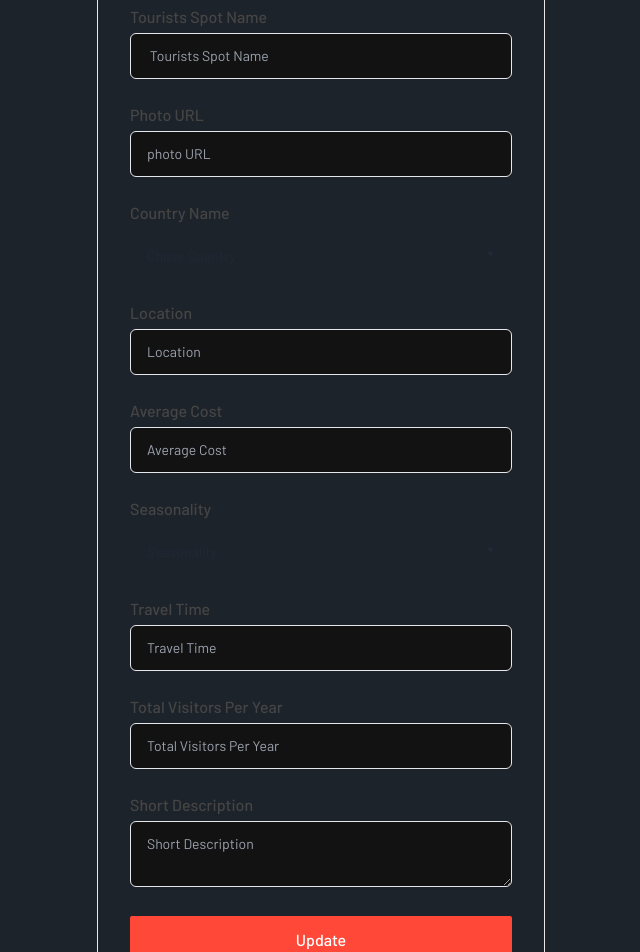
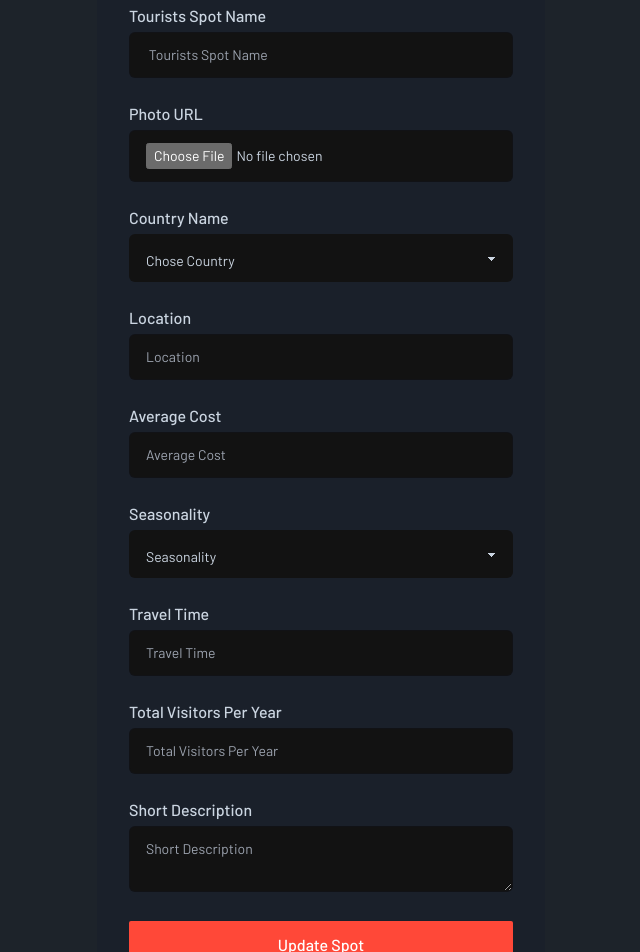
Before and after one commit to hammadsadi/discover-dynasty-client, a React (Vite) app: page /update-my-spot/1 in a window 1280 px wide. Shown: the part 160-1112 px from the top of the page, without its empty margins (319-959 px from the left). Built offline with nearby package versions, Linux system fonts and the light colour scheme; no server answers; sample sign-in values are in the browser's storage.

Commit message:
Update Spot Update page

```diff
--- a/src/pages/AddTouristsSpot/AddTouristsSpot.jsx
+++ b/src/pages/AddTouristsSpot/AddTouristsSpot.jsx
@@ -87,7 +87,7 @@ const AddTouristsSpot = () => {
     <div>
       <Fade>
         <div className="flex justify-center items-center w-full my-4">
-          <div className="w-full max-w-md p-8 space-y-3 rounded-xl  dark:text-gray-800 bg-slate-900/20">
+          <div className="w-full max-w-md p-8 space-y-3 rounded-xl   bg-slate-900/20">
             <h1 className="text-2xl font-bold text-slate-200 text-center">
               Create Tourists Spot
             </h1>
--- a/src/pages/UpdateSpot/UpdateSpot.jsx
+++ b/src/pages/UpdateSpot/UpdateSpot.jsx
@@ -2,11 +2,13 @@ import { useEffect, useState } from "react";
 import { useParams } from "react-router-dom";
 import { apiBaseUrl } from "../../utils/baseUrl";
 import toast from "react-hot-toast";
+import { uploadImageToCloudinary } from "../../utils/helper";
+import { ImSpinner10 } from "react-icons/im";
 
 const UpdateSpot = () => {
   const { id } = useParams();
   const [spot, setSpot] = useState({});
-  console.log(spot);
+  const [uploaderSpin, setUploaderSpin] = useState(false);
 
   // Get Single Spot
   useEffect(() => {
@@ -15,13 +17,12 @@ const UpdateSpot = () => {
       .then((data) => setSpot(data));
   }, [id]);
 
-  const handleUpdateTouristsSpot = (e) => {
+  const handleUpdateTouristsSpot = async (e) => {
     e.preventDefault();
     const form = e.target;
     const touristsSpotName = form.touristsSpotName.value;
-    const photoURL = form.photoURL.value;
+    const updatePhotoURL = form.photoURL.files[0];
     const countryName = form.countryName.value;
-    console.log(countryName);
     const location = form.location.value;
     const averageCost = parseInt(form.averageCost.value);
     const seasonality = form.seasonality.value;
@@ -29,9 +30,17 @@ const UpdateSpot = () => {
     const totalVisitorsPerYear = form.totalVisitorsPerYear.value;
     const shortDescription = form.shortDescription.value;
 
+    try {
+      setUploaderSpin(true);
+      let updatePhoto = spot?.photoURL;
+      if (updatePhotoURL) {
+        const newPhoto = await uploadImageToCloudinary(updatePhotoURL);
+        updatePhoto = newPhoto?.data?.secure_url;
+      }
+
       const spotInfo = {
         touristsSpotName,
-      photoURL,
+        photoURL: updatePhoto,
         countryName,
         location,
         averageCost,
@@ -51,15 +60,22 @@ const UpdateSpot = () => {
         .then((res) => res.json())
         .then((data) => {
           if (data.modifiedCount > 0) {
+            setUploaderSpin(false);
             toast.success("Spot Updated Successful");
+          } else {
+            setUploaderSpin(false);
           }
         });
+    } catch (error) {
+      setUploaderSpin(true);
+      console.log(error.message);
+    }
   };
   return (
     <div>
       <div className="flex justify-center items-center w-full my-4">
-        <div className="w-full max-w-md p-8 space-y-3 rounded-xl dark:bg-gray-50 dark:text-gray-800 border">
-          <h1 className="text-2xl font-bold text-center">
+        <div className="w-full max-w-md p-8 space-y-3 rounded-xl bg-slate-900/20">
+          <h1 className="text-2xl font-bold text-center text-slate-200">
             Update Tourists Spot
           </h1>
           <form className="space-y-6" onSubmit={handleUpdateTouristsSpot}>
@@ -67,7 +83,7 @@ const UpdateSpot = () => {
             <div className="space-y-1 text-sm">
               <label
                 htmlFor="touristsSpotName"
-                className="block dark:text-gray-600 text-base text-color-sd font-medium"
+                className="block text-slate-300 text-base font-medium"
               >
                 Tourists Spot Name
               </label>
@@ -77,24 +93,23 @@ const UpdateSpot = () => {
                 defaultValue={spot?.touristsSpotName}
                 id="touristsSpotName"
                 placeholder=" Tourists Spot Name"
-                className="w-full px-4 py-3 rounded-md border text-gray-800 focus:outline-color-primary"
+                className="w-full px-4 py-3 rounded-md border border-slate-900/20 focus:border-color-primary transition-all duration-300 text-slate-300  outline-none"
               />
             </div>
             {/* Tourist Image */}
             <div className="space-y-1 text-sm">
               <label
                 htmlFor="photoURL"
-                className="block dark:text-gray-600 text-base text-color-sd font-medium"
+                className="block text-slate-300 text-base font-medium"
               >
                 Photo URL
               </label>
               <input
-                type="text"
+                type="file"
                 name="photoURL"
-                defaultValue={spot?.photoURL}
                 id="photoURL"
                 placeholder="photo URL"
-                className="w-full px-4 py-3 rounded-md border text-gray-800 focus:outline-color-primary"
+                className="w-full px-4 py-3 rounded-md border border-slate-900/20 focus:border-color-primary transition-all duration-300 bg-[#121212] text-slate-300 outline-none"
               />
             </div>
 
@@ -102,12 +117,12 @@ const UpdateSpot = () => {
             <div className="space-y-1 text-sm">
               <label
                 htmlFor="countryName"
-                className="block dark:text-gray-600 text-base text-color-sd font-medium"
+                className="block text-slate-300 text-base font-medium"
               >
                 Country Name
               </label>
               <select
-                className="select w-full px-4 py-3 rounded-md border text-gray-800 focus:outline-color-primary "
+                className="select w-full px-4 py-3 rounded-md border  text-slate-300 bg-[#121212] focus:outline-color-primary "
                 name="countryName"
                 defaultValue={spot.countryName}
               >
@@ -157,7 +172,7 @@ const UpdateSpot = () => {
             <div className="space-y-1 text-sm">
               <label
                 htmlFor="location"
-                className="block dark:text-gray-600 text-base text-color-sd font-medium"
+                className="block text-slate-300 text-base font-medium"
               >
                 Location
               </label>
@@ -167,7 +182,7 @@ const UpdateSpot = () => {
                 defaultValue={spot?.location}
                 id="location"
                 placeholder="Location"
-                className="w-full px-4 py-3 rounded-md border text-gray-800 focus:outline-color-primary"
+                className="w-full px-4 py-3 rounded-md border border-slate-900/20 focus:border-color-primary transition-all duration-300 text-slate-300  outline-none"
               />
             </div>
 
@@ -175,7 +190,7 @@ const UpdateSpot = () => {
             <div className="space-y-1 text-sm">
               <label
                 htmlFor="averageCost"
-                className="block dark:text-gray-600 text-base text-color-sd font-medium"
+                className="block text-slate-300 text-base font-medium"
               >
                 Average Cost
               </label>
@@ -185,19 +200,19 @@ const UpdateSpot = () => {
                 defaultValue={spot?.averageCost}
                 id="averageCost"
                 placeholder="Average Cost"
-                className="w-full px-4 py-3 rounded-md border text-gray-800 focus:outline-color-primary"
+                className="w-full px-4 py-3 rounded-md border border-slate-900/20 focus:border-color-primary transition-all duration-300 text-slate-300  outline-none"
               />
             </div>
             {/* Seasonality */}
             <div className="space-y-1 text-sm">
               <label
                 htmlFor="seasonality"
-                className="block dark:text-gray-600 text-base text-color-sd font-medium"
+                className="block text-slate-300 text-base font-medium"
               >
                 Seasonality
               </label>
               <select
-                className="select w-full px-4 py-3 rounded-md border text-gray-800 focus:outline-color-primary "
+                className="select w-full px-4 py-3 rounded-md border text-slate-300 bg-[#121212]  focus:outline-color-primary "
                 name="seasonality"
                 defaultValue={spot?.seasonality}
               >
@@ -223,7 +238,7 @@ const UpdateSpot = () => {
             <div className="space-y-1 text-sm">
               <label
                 htmlFor="travelTime"
-                className="block dark:text-gray-600 text-base text-color-sd font-medium"
+                className="block text-slate-300 text-base font-medium"
               >
                 Travel Time
               </label>
@@ -233,7 +248,7 @@ const UpdateSpot = () => {
                 defaultValue={spot?.travelTime}
                 id="travelTime"
                 placeholder="Travel Time"
-                className="w-full px-4 py-3 rounded-md border text-gray-800 focus:outline-color-primary"
+                className="w-full px-4 py-3 rounded-md border border-slate-900/20 focus:border-color-primary transition-all duration-300 text-slate-300  outline-none"
               />
             </div>
 
@@ -241,7 +256,7 @@ const UpdateSpot = () => {
             <div className="space-y-1 text-sm">
               <label
                 htmlFor="totalVisitorsPerYear"
-                className="block dark:text-gray-600 text-base text-color-sd font-medium"
+                className="block text-slate-300 text-base font-medium"
               >
                 Total Visitors Per Year
               </label>
@@ -251,14 +266,14 @@ const UpdateSpot = () => {
                 defaultValue={spot?.totalVisitorsPerYear}
                 id="totalVisitorsPerYear"
                 placeholder="Total Visitors Per Year"
-                className="w-full px-4 py-3 rounded-md border text-gray-800 focus:outline-color-primary"
+                className="w-full px-4 py-3 rounded-md border border-slate-900/20 focus:border-color-primary transition-all duration-300 text-slate-300  outline-none"
               />
             </div>
             {/* short description */}
             <div className="space-y-1 text-sm">
               <label
                 htmlFor="shortDescription"
-                className="block dark:text-gray-600 text-base text-color-sd font-medium"
+                className="block text-slate-300 text-base font-medium"
               >
                 Short Description
               </label>
@@ -267,13 +282,21 @@ const UpdateSpot = () => {
                 defaultValue={spot?.shortDescription}
                 id=""
                 rows="2"
-                className="w-full px-4 py-3 rounded-md border text-gray-800 focus:outline-color-primary"
+                className="w-full px-4 py-3 rounded-md border border-slate-900/20 focus:border-color-primary transition-all duration-300 text-slate-300  outline-none"
                 placeholder="Short Description"
               ></textarea>
             </div>
 
-            <button className="block w-full p-3 text-center rounded-sm dark:text-gray-50 bg-color-primary text-white font-medium capitalize">
-              Update
+            <button
+              className={` w-full p-3 text-center rounded-sm dark:text-gray-50 bg-color-primary text-white font-medium capitalize flex justify-center items-center ${
+                uploaderSpin ? "bg-color-primary/30 cursor-not-allowed" : ""
+              }`}
+            >
+              {uploaderSpin ? (
+                <ImSpinner10 className="animate-spin" />
+              ) : (
+                <span> Update Spot</span>
+              )}
             </button>
           </form>
         </div>
```
Lines whose indentation alone changed are shown as unchanged.
